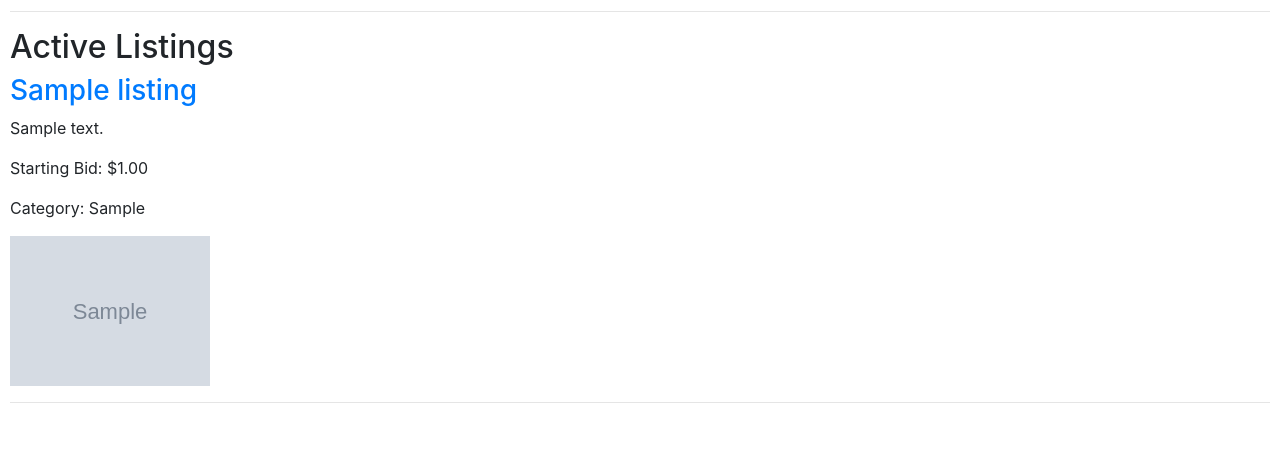
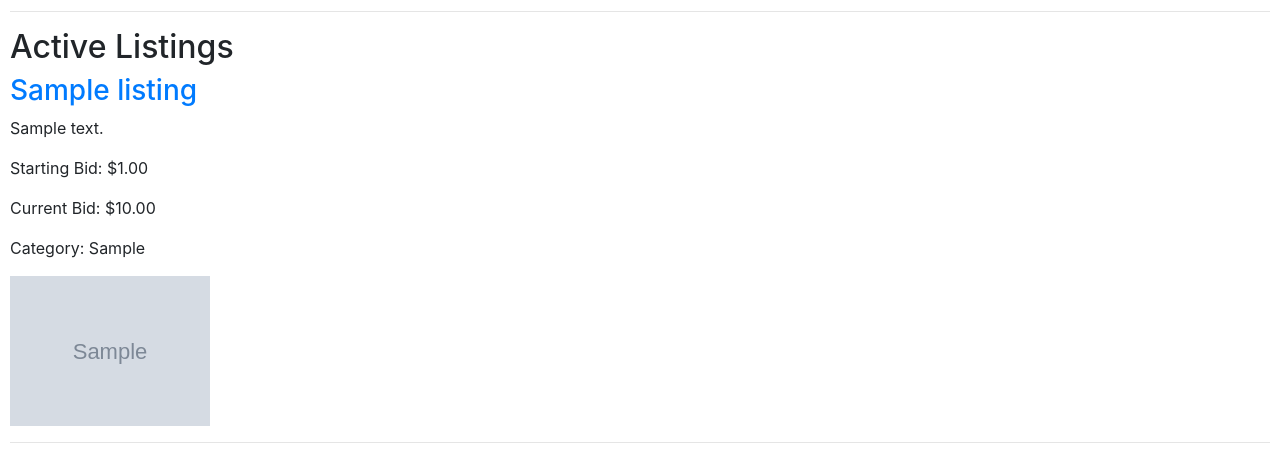
Before and after one commit to imanmasomi/commerce, a Django app: page / in a window 1280 px wide. Shown: the part 135-595 px from the top of the page. Run offline with Django 3.2, Linux system fonts and the light colour scheme; tables that the repository leaves empty hold one stand-in row (values such as "Sample post"); grey boxes marked "Sample" are stand-in pictures; some libraries are stand-ins or nearby versions.

Commit message:
Finalize Commerce project

```diff
--- a/auctions/templates/auctions/index.html
+++ b/auctions/templates/auctions/index.html
@@ -1,4 +1,3 @@
-
 {% extends "auctions/layout.html" %}
 
 {% block body %}
@@ -16,6 +15,8 @@
 
             <p>Starting Bid: ${{ listing.starting_bid }}</p>
 
+            <p>Current Bid: ${{ listing.current_bid }}</p>
+
             <p>Category: {{ listing.category }}</p>
 
             {% if listing.image_url %}
--- a/auctions/templates/auctions/listing.html
+++ b/auctions/templates/auctions/listing.html
@@ -22,14 +22,12 @@
 
         {% if winner %}
             <h3>Auction Winner</h3>
-
             <p>Winner: {{ winner.bidder.username }}</p>
             <p>Winning Bid: ${{ winner.amount }}</p>
 
             {% if user == winner.bidder %}
                 <p><strong>Congratulations! You won this auction!</strong></p>
             {% endif %}
-
         {% else %}
             <p>No bids were placed. There is no winner.</p>
         {% endif %}
@@ -63,7 +61,7 @@
 
         <hr>
 
-        {% if listing.is_active %}
+        {% if listing.is_active and user != listing.owner %}
             <h3>Place a Bid</h3>
 
             <form action="{% url 'listing' listing.id %}" method="post">
--- a/auctions/views.py
+++ b/auctions/views.py
@@ -11,6 +11,14 @@ from .models import User, Listing, Bid, Comment, Watchlist
 
 def index(request):
     listings = Listing.objects.filter(is_active=True)
+
+    for listing in listings:
+        highest_bid = listing.bids.all().order_by("-amount").first()
+
+        if highest_bid and highest_bid.amount > listing.starting_bid:
+            listing.current_bid = highest_bid.amount
+        else:
+            listing.current_bid = listing.starting_bid
 
     return render(request, "auctions/index.html", {
         "listings": listings
```
